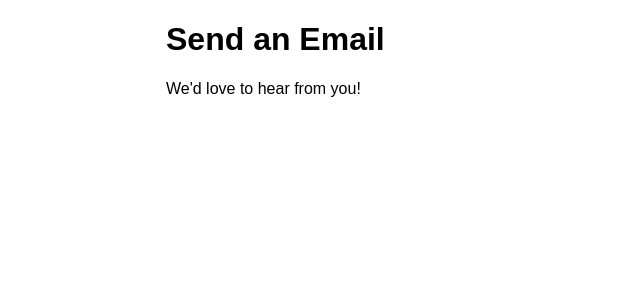
After one commit to ImpendingKataclysm/company_website, a Django app: template main_site/templates/contact.html in a window 1280 px wide. The commit adds this page. Shown: the top 300 px of the page, without its empty margins (0-640 px from the left). Run offline with Django 3.2, Linux system fonts and the light colour scheme; the template is opened without the code that fills it, so the values that code supplies are empty.

Commit message:
Added a 'Contact' page and added a link to it on the home page

```diff
--- /dev/null
+++ b/main_site/templates/contact.html
@@ -0,0 +1,6 @@
+{% extends 'base.html' %}
+{% block title %}Contact Us{% endblock %}
+{% block content %}
+    <h1>Send an Email</h1>
+    <p>We'd love to hear from you!</p>
+{% endblock %}
--- a/main_site/templates/index.html
+++ b/main_site/templates/index.html
@@ -10,5 +10,8 @@
         <div class="grid-item">
             <a href="/team">Meet the Team</a>
         </div>
+    <div class="grid-item">
+            <a href="/contact">Contact Us</a>
+        </div>
     </div>
 {% endblock %}
--- a/main_site/urls.py
+++ b/main_site/urls.py
@@ -5,5 +5,6 @@ from . import views
 urlpatterns = [
     path("", views.home, name="home"),
     path("team/", views.team, name="team"),
-    path("about/", views.about, name="about")
+    path("about/", views.about, name="about"),
+    path("contact/", views.contact, name="contact")
 ]
--- a/main_site/views.py
+++ b/main_site/views.py
@@ -15,3 +15,7 @@ def team(request):
 
 def about(request):
     return render(request, "about.html")
+
+
+def contact(request):
+    return render(request, "contact.html")
```
